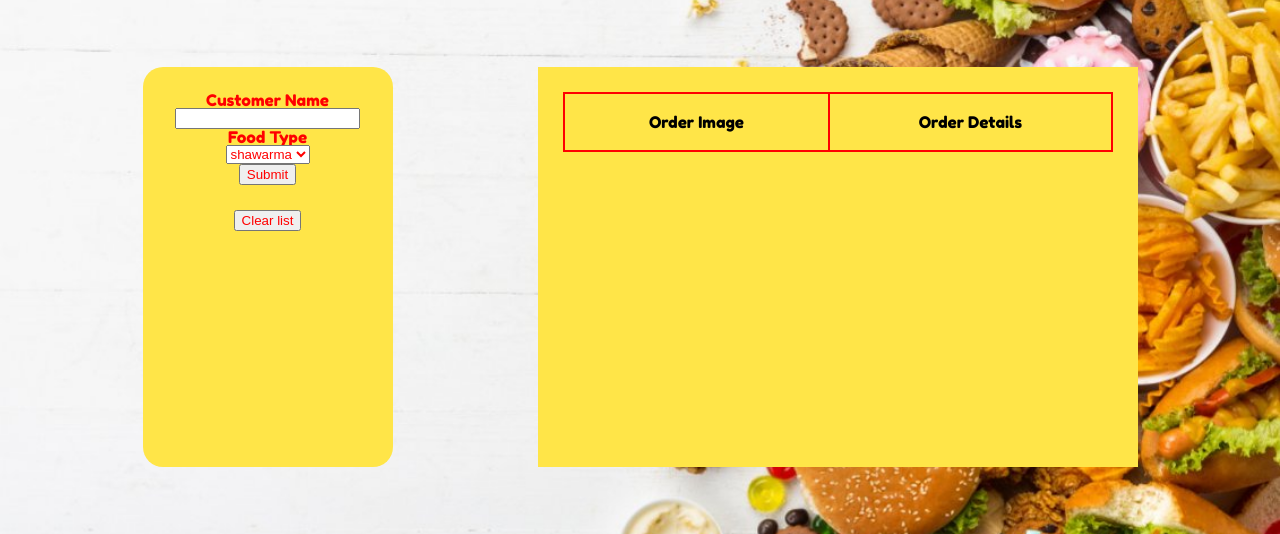
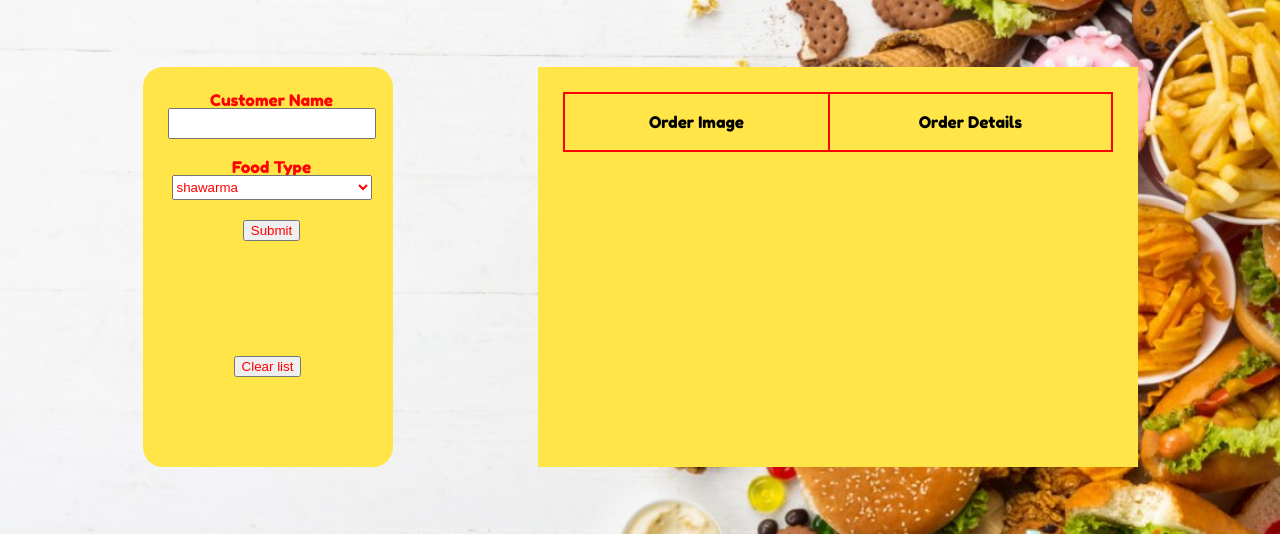
Before and after one commit to Suhaib-Ersan/foodLovers, a plain HTML site: page index.html in a window 1280 px wide. Shown: the part 83-617 px from the top of the page. Drawn offline with Linux system fonts and the light colour scheme.

Commit message:
fixed some css

```diff
--- a/css/index.css
+++ b/css/index.css
@@ -68,6 +68,23 @@ main {
   max-width: 100px;
 }
 
+input {
+  margin-bottom: 20px;
+}
+#submitOrder {
+  margin-top: 20px;
+}
+#clearStorage {
+  margin-top: 70px;
+}
+
+#foodType, #customerName {
+  width: 200px;
+  height: 25px;
+}
+
+
+
 table,tr,th,td {
   padding: 20px;
 
```
